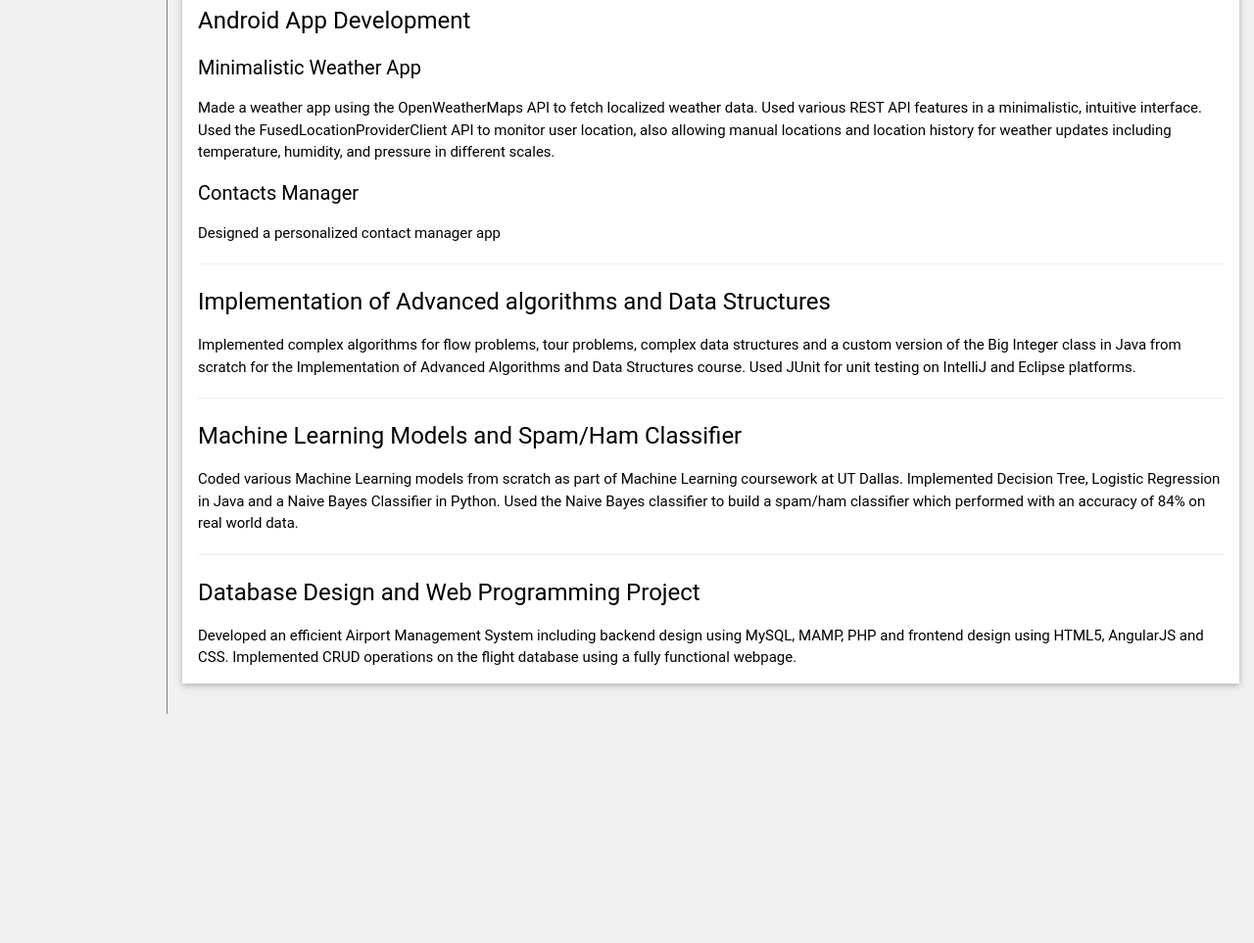
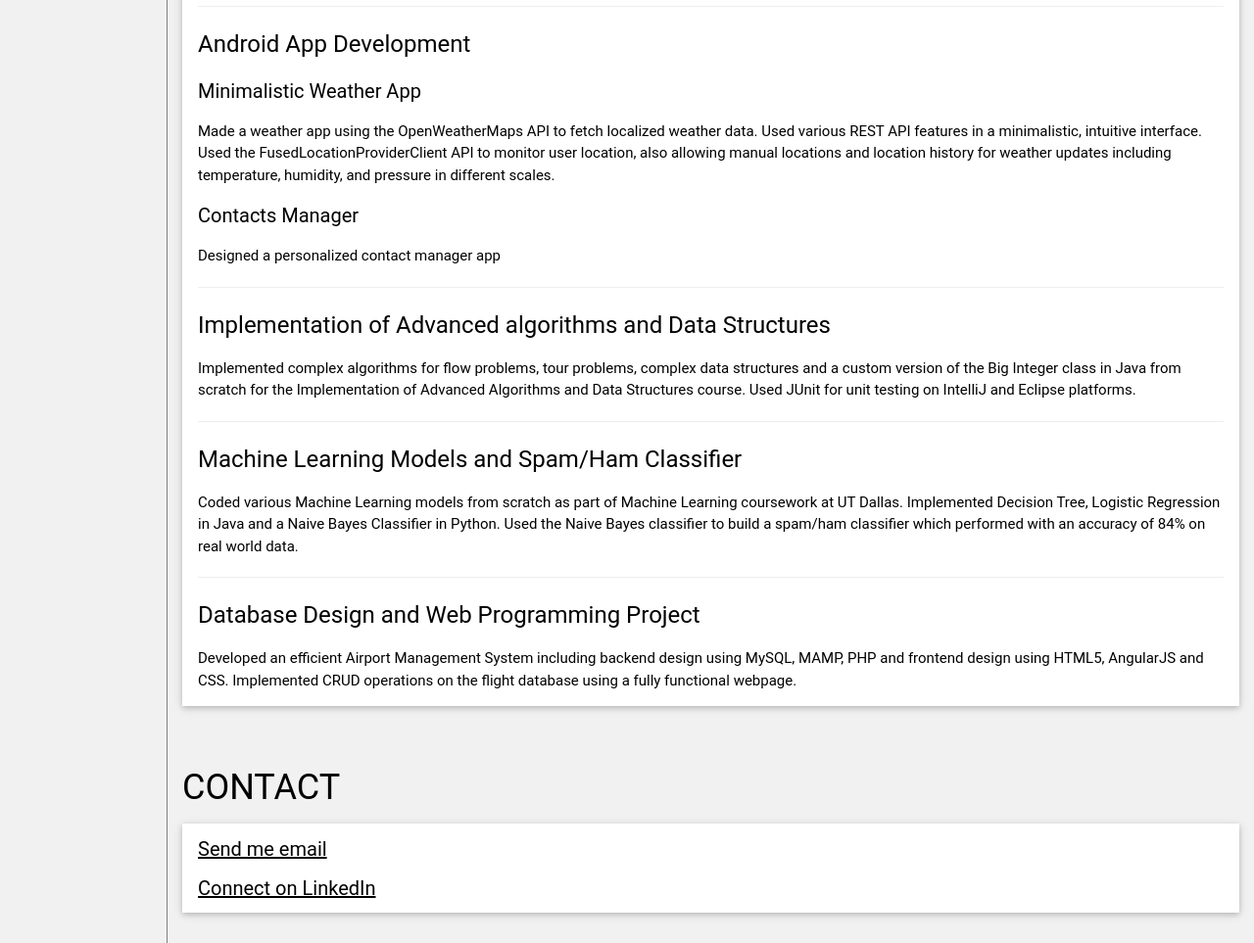
Before and after one commit to alchemist009/FrontEnd, a plain HTML site: page Personal_Page/index.html in a window 1280 px wide. Shown: the part 1021-1984 px from the top of the page at 98% size. Before the commit the page ends 1750 px from the top, so only its background shows below. Drawn offline with nearby package versions, Linux system fonts and the light colour scheme.

Commit message:
Added contact info

```diff
--- a/Personal_Page/index.html
+++ b/Personal_Page/index.html
@@ -100,7 +100,7 @@
 			</nav>
 			<article>
 				<h1 id="Welcome">Welcome</h1>
-				<img src="https://i.imgur.com/mBQfAAX.jpg" class="floated-images" width="400px">
+				<img src="https://i.imgur.com/mBQfAAX.jpg" class="floated-images" width="40%" max-width="100%">
 				<p>
 					Welcome!!
 				</p>
@@ -165,9 +165,14 @@
 					</div>
 					</div>
 					</div>
+				</p>
+			</article>
 
-
-				</p>
+			<article>
+				<h1 id="Contact">CONTACT</h1>
+				<div class="w3-container w3-card-2 w3-white w3-margin-bottom">
+					<h4><a href="mailto:gunjantomer92@gmail.com">Send me email</a></h4>
+					<h4><a href="https://www.linkedin.com/in/gunjantomer">Connect on LinkedIn</a></h4>
 			</article>
 </div>
 
```
